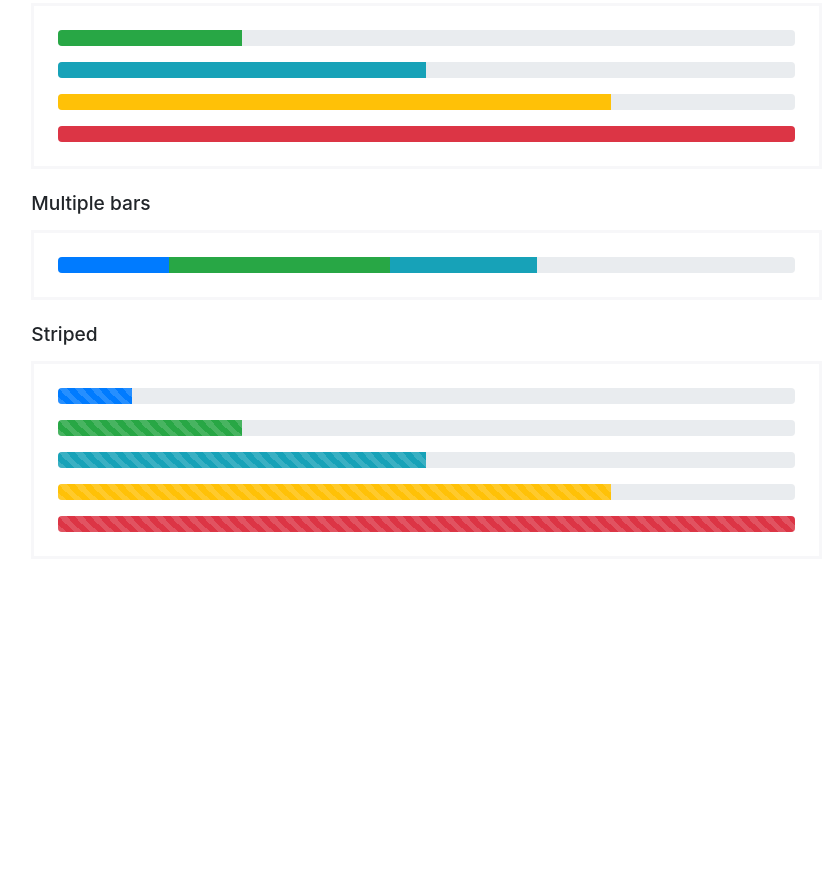
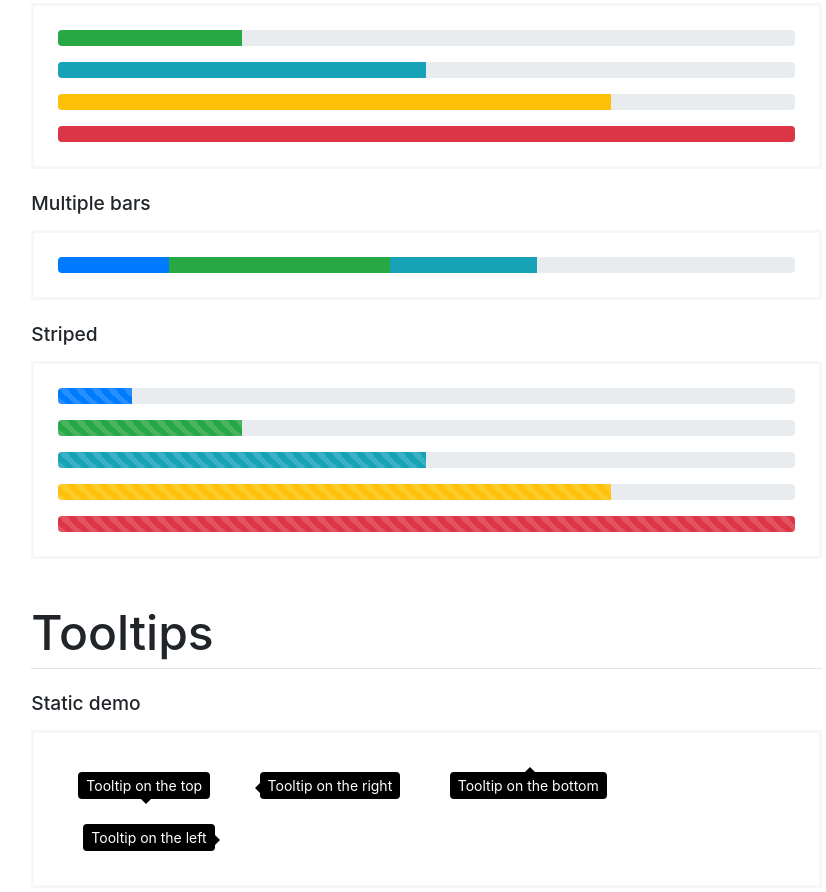
Before and after one commit to didoo/impossible-css, a website: page html/index.html in a window 1280 px wide. Shown: the part 8658-9550 px from the top of the page, without its empty margins (230-1056 px from the left). Before the commit the page ends 9233 px from the top, so only its background shows below. Drawn offline with nearby package versions, Linux system fonts and the light colour scheme; files that its build step writes are made by us from their sources.

Commit message:
added “tooltip”

```diff
--- a/config/backstop.config.json
+++ b/config/backstop.config.json
@@ -21,7 +21,8 @@
         "#buttons",
         "#jumbotrons",
         "#pagination",
-        "#progress"
+        "#progress",
+        "#tooltips"
       ],
       "readyEvent": null,
       "delay": 500,
--- a/html/index.html
+++ b/html/index.html
@@ -676,6 +676,39 @@
                     </div>
 
                 </section>
+
+                <!--
+                //////////////////////
+                ////   TOOLTIPS   ////
+                //////////////////////
+                 -->
+                <section id="tooltips">
+                    <h1 class="bd-title" id="content">Tooltips</h1>
+
+                    <h3 id="static-demo">Static demo</h3>
+
+                    <div class="bd-example bd-example-tooltip-static">
+                        <div class="tooltip bs-tooltip-top bs-tooltip-top-docs" role="tooltip">
+                            <div class="arrow"></div>
+                                <div class="tooltip-inner">Tooltip on the top</div>
+                            </div>
+                            <div class="tooltip bs-tooltip-right bs-tooltip-right-docs" role="tooltip">
+                                <div class="arrow"></div>
+                                <div class="tooltip-inner">Tooltip on the right</div>
+                            </div>
+                            <div class="tooltip bs-tooltip-bottom bs-tooltip-bottom-docs" role="tooltip">
+                                <div class="arrow"></div>
+                                <div class="tooltip-inner">Tooltip on the bottom</div>
+                            </div>
+                            <div class="tooltip bs-tooltip-left bs-tooltip-left-docs" role="tooltip">
+                                <div class="arrow"></div>
+                                <div class="tooltip-inner">Tooltip on the left</div>
+                        </div>
+                    </div>
+
+                </section>
+
+
             </main>
 
         </div>
```
